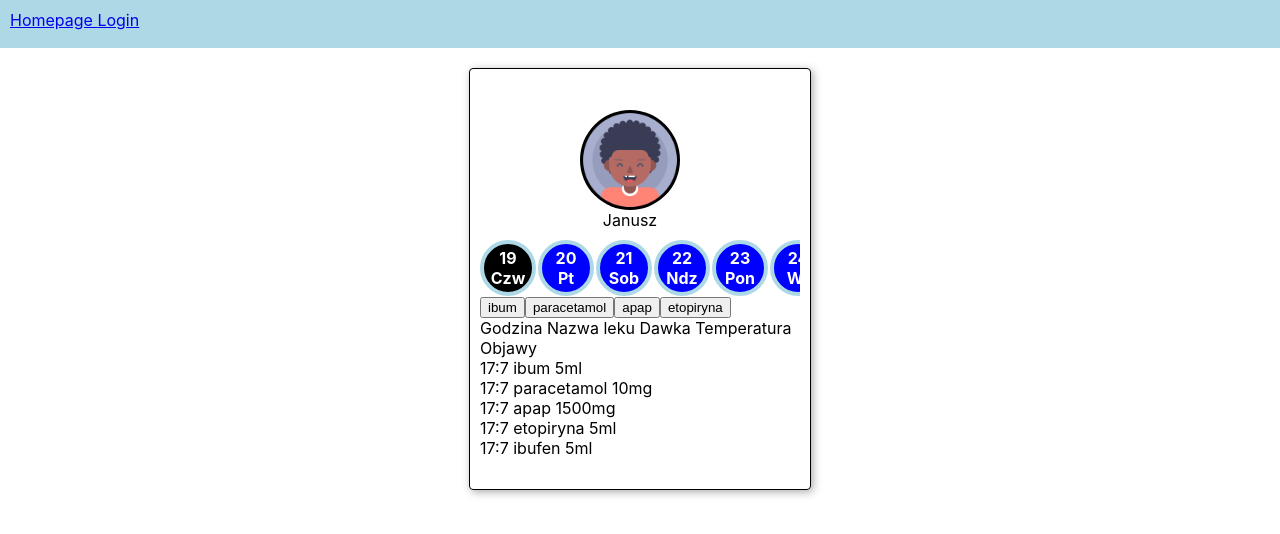
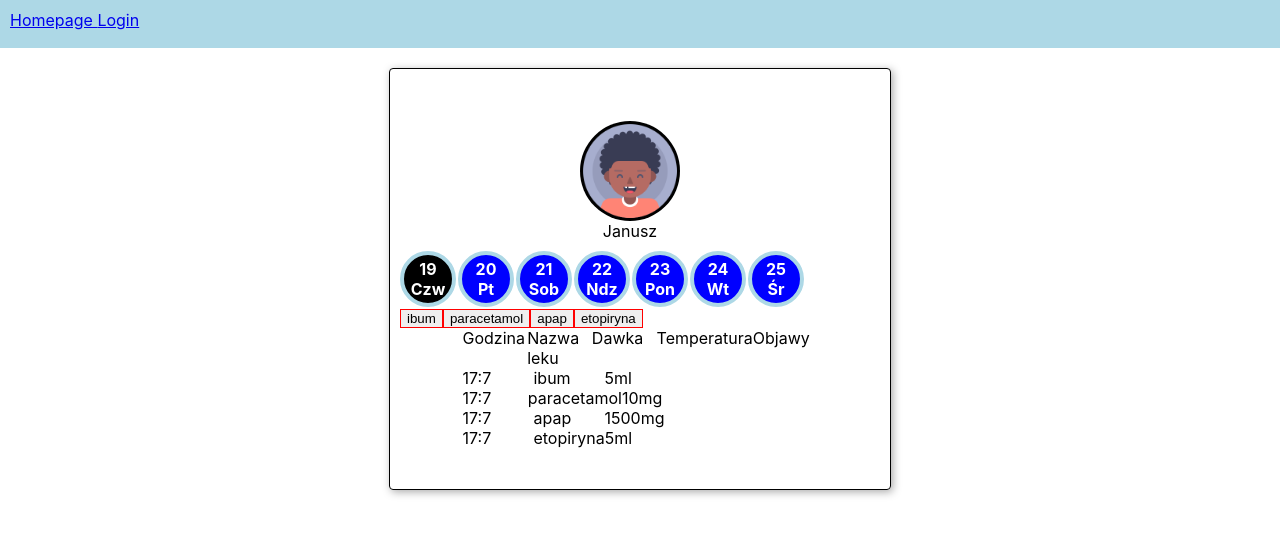
Before and after one commit to olivergav/pediatric_calculator, a React (Create React App) app: page /dose/1 in a window 1280 px wide. Shown: the top 534 px of the page. Built offline with nearby package versions, Linux system fonts and the light colour scheme.

Commit message:
timeline component

```diff
--- a/src/components/dose/Dose.jsx
+++ b/src/components/dose/Dose.jsx
@@ -46,15 +46,6 @@ const timeLineData = [
         checked: false,
         id: 4,
     },
-    {
-        time: new Date(),
-        drugName: 'ibufen',
-        dosage: "5ml",
-        temperature: undefined,
-        symptoms: [],
-        checked: false,
-        id: 5,
-    },
 ]
 
 function Dose({activeChild, setActiveChild, children}) {
@@ -63,7 +54,7 @@ function Dose({activeChild, setActiveChild, children}) {
     const location = useLocation();
     // const [drugs, setDrugs] = useState([location.state.drug]);
     const [drugs, setDrugs] = useState(["ibum", "paracetamol", "apap", "etopiryna"]);
-    const [activeDrugs, setActiveDrugs] = useState([])
+    const [activeDrugs, setActiveDrugs] = useState(drugs)
 
     return (
         <>
--- a/src/components/homePage/HomePage.css
+++ b/src/components/homePage/HomePage.css
@@ -1,5 +1,5 @@
 .home-card {
-    max-width: 20rem;
+    max-width: 30rem;
     width: 100%;
     min-height: 25rem;
     display: flex;
--- a/src/components/timeLine/TimeLine.css
+++ b/src/components/timeLine/TimeLine.css
@@ -0,0 +1,11 @@
+.timeline-line, .timeline-header {
+    display: flex;
+    justify-content: space-between;
+    width: 100%;
+}
+
+.timeline-line > span, .timeline-header > span {
+    display: inline-block;
+    width: 100%;
+
+}
--- a/src/components/timeLine/TimeLine.jsx
+++ b/src/components/timeLine/TimeLine.jsx
@@ -1,4 +1,5 @@
 import React from 'react';
+import "./TimeLine.css"
 
 function TimeLine({timeLineData, activeDrugs}) {
     return (
@@ -11,8 +12,8 @@ function TimeLine({timeLineData, activeDrugs}) {
                 <span>Objawy </span>
             </div>
             <div>
-                {timeLineData.map(({time, drugName, dosage, temperature, symptoms, checked, id}) => (
-                    <div key={id}>
+                {timeLineData.filter(item => activeDrugs.includes(item.drugName)).map(({time, drugName, dosage, temperature, symptoms, checked, id}) => (
+                    <div key={id} className="timeline-line">
                         <span>{time.getHours()}:{time.getMinutes()} </span>
                         <span>{drugName} </span>
                         <span>{dosage} </span>
```
